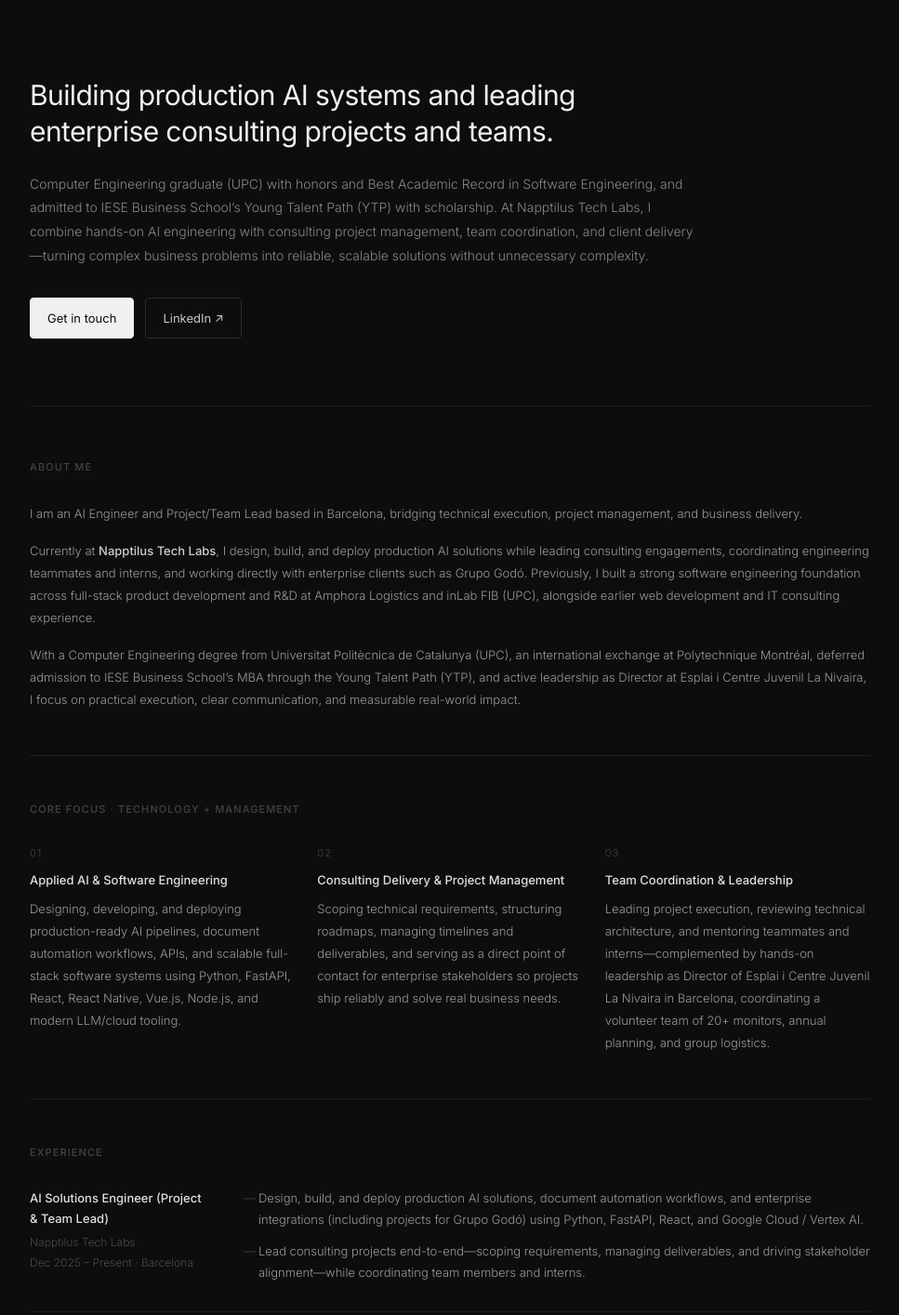
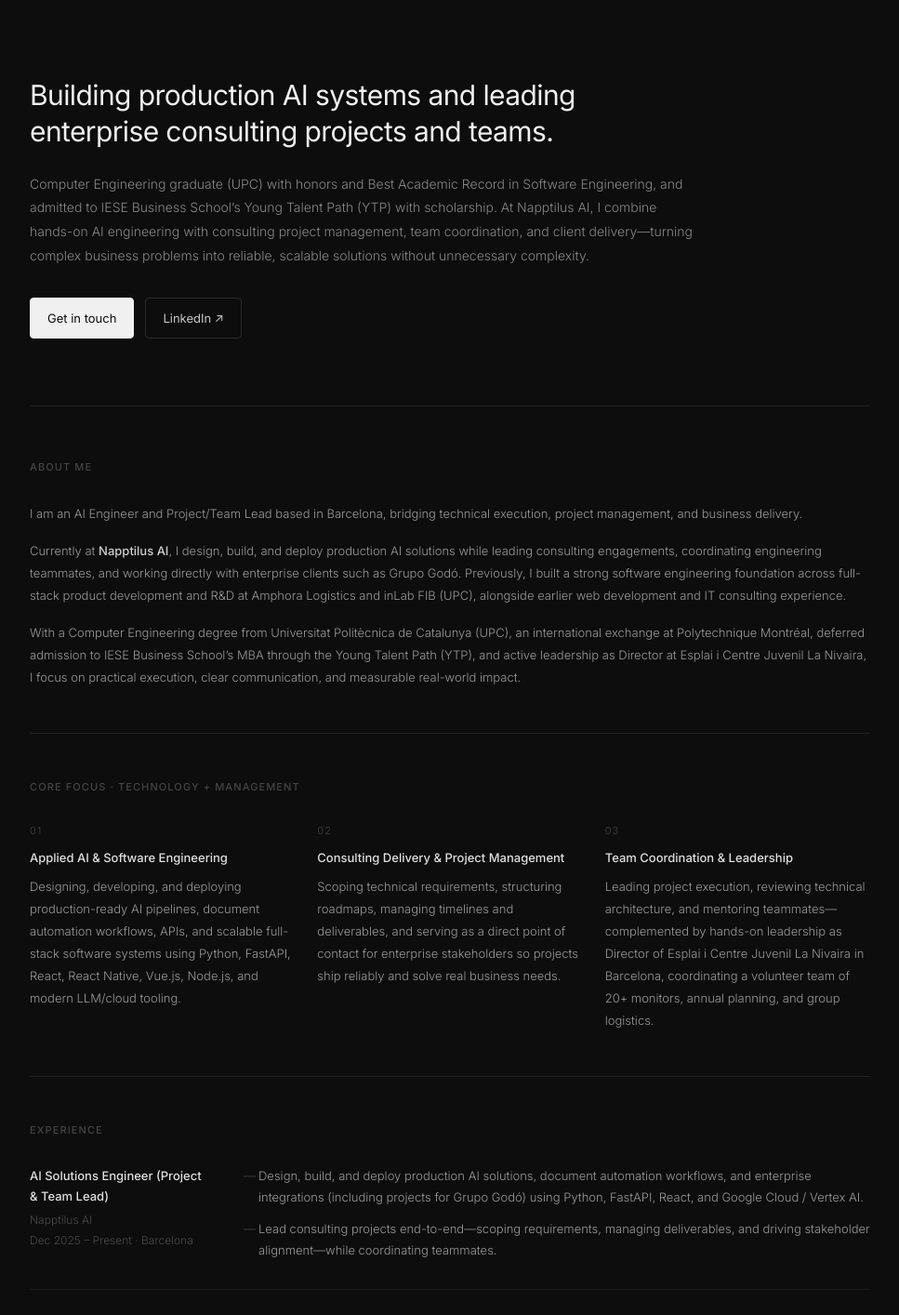
Before and after one commit to VinasRicard/VinasRicard, a plain HTML site: page index.html in a window 1280 px wide. Shown: the part 104-1518 px from the top of the page at 93% size, without its empty margins (156-1123 px from the left). Drawn offline with Linux system fonts and the light colour scheme.

Commit message:
Rename company to Napptilus AI and refer only to teammates
Co-Authored-By: Claude Opus 5.5 <noreply@anthropic.com>

```diff
--- a/index.html
+++ b/index.html
@@ -29,7 +29,7 @@
     <!-- HERO -->
     <header class="hero">
       <h1 class="hero-title">Building production AI systems and leading enterprise consulting projects and teams.</h1>
-      <p class="hero-text">Computer Engineering graduate (UPC) with honors and Best Academic Record in Software Engineering, and admitted to IESE Business School’s Young Talent Path (YTP) with scholarship. At Napptilus Tech Labs, I combine hands-on AI engineering with consulting project management, team coordination, and client delivery—turning complex business problems into reliable, scalable solutions without unnecessary complexity.</p>
+      <p class="hero-text">Computer Engineering graduate (UPC) with honors and Best Academic Record in Software Engineering, and admitted to IESE Business School’s Young Talent Path (YTP) with scholarship. At Napptilus AI, I combine hands-on AI engineering with consulting project management, team coordination, and client delivery—turning complex business problems into reliable, scalable solutions without unnecessary complexity.</p>
       <div class="hero-ctas">
         <a href="#contact" class="btn btn--primary">Get in touch</a>
         <a href="https://www.linkedin.com/in/ricardvinas/" target="_blank" rel="noopener" class="btn">LinkedIn ↗</a>
@@ -45,7 +45,7 @@
         <div class="section-label">About Me</div>
         <div class="section-body">
           <p>I am an AI Engineer and Project/Team Lead based in Barcelona, bridging technical execution, project management, and business delivery.</p>
-          <p>Currently at <strong>Napptilus Tech Labs</strong>, I design, build, and deploy production AI solutions while leading consulting engagements, coordinating engineering teammates and interns, and working directly with enterprise clients such as Grupo Godó. Previously, I built a strong software engineering foundation across full-stack product development and R&amp;D at Amphora Logistics and inLab FIB (UPC), alongside earlier web development and IT consulting experience.</p>
+          <p>Currently at <strong>Napptilus AI</strong>, I design, build, and deploy production AI solutions while leading consulting engagements, coordinating engineering teammates, and working directly with enterprise clients such as Grupo Godó. Previously, I built a strong software engineering foundation across full-stack product development and R&amp;D at Amphora Logistics and inLab FIB (UPC), alongside earlier web development and IT consulting experience.</p>
           <p>With a Computer Engineering degree from Universitat Politècnica de Catalunya (UPC), an international exchange at Polytechnique Montréal, deferred admission to IESE Business School’s MBA through the Young Talent Path (YTP), and active leadership as Director at Esplai i Centre Juvenil La Nivaira, I focus on practical execution, clear communication, and measurable real-world impact.</p>
         </div>
       </section>
@@ -69,7 +69,7 @@
           <div class="pillar">
             <div class="pillar-num">03</div>
             <div class="pillar-title">Team Coordination & Leadership</div>
-            <p class="pillar-text">Leading project execution, reviewing technical architecture, and mentoring teammates and interns—complemented by hands-on leadership as Director of Esplai i Centre Juvenil La Nivaira in Barcelona, coordinating a volunteer team of 20+ monitors, annual planning, and group logistics.</p>
+            <p class="pillar-text">Leading project execution, reviewing technical architecture, and mentoring teammates—complemented by hands-on leadership as Director of Esplai i Centre Juvenil La Nivaira in Barcelona, coordinating a volunteer team of 20+ monitors, annual planning, and group logistics.</p>
           </div>
         </div>
       </section>
@@ -84,13 +84,13 @@
           <div class="exp-item">
             <div class="exp-left">
               <div class="exp-title">AI Solutions Engineer (Project & Team Lead)</div>
-              <div class="exp-meta">Napptilus Tech Labs</div>
+              <div class="exp-meta">Napptilus AI</div>
               <div class="exp-date">Dec 2025 – Present · Barcelona</div>
             </div>
             <div class="exp-right">
               <ul class="exp-list">
                 <li>Design, build, and deploy production AI solutions, document automation workflows, and enterprise integrations (including projects for Grupo Godó) using Python, FastAPI, React, and Google Cloud / Vertex AI.</li>
-                <li>Lead consulting projects end-to-end—scoping requirements, managing deliverables, and driving stakeholder alignment—while coordinating team members and interns.</li>
+                <li>Lead consulting projects end-to-end—scoping requirements, managing deliverables, and driving stakeholder alignment—while coordinating teammates.</li>
               </ul>
             </div>
           </div>
```
